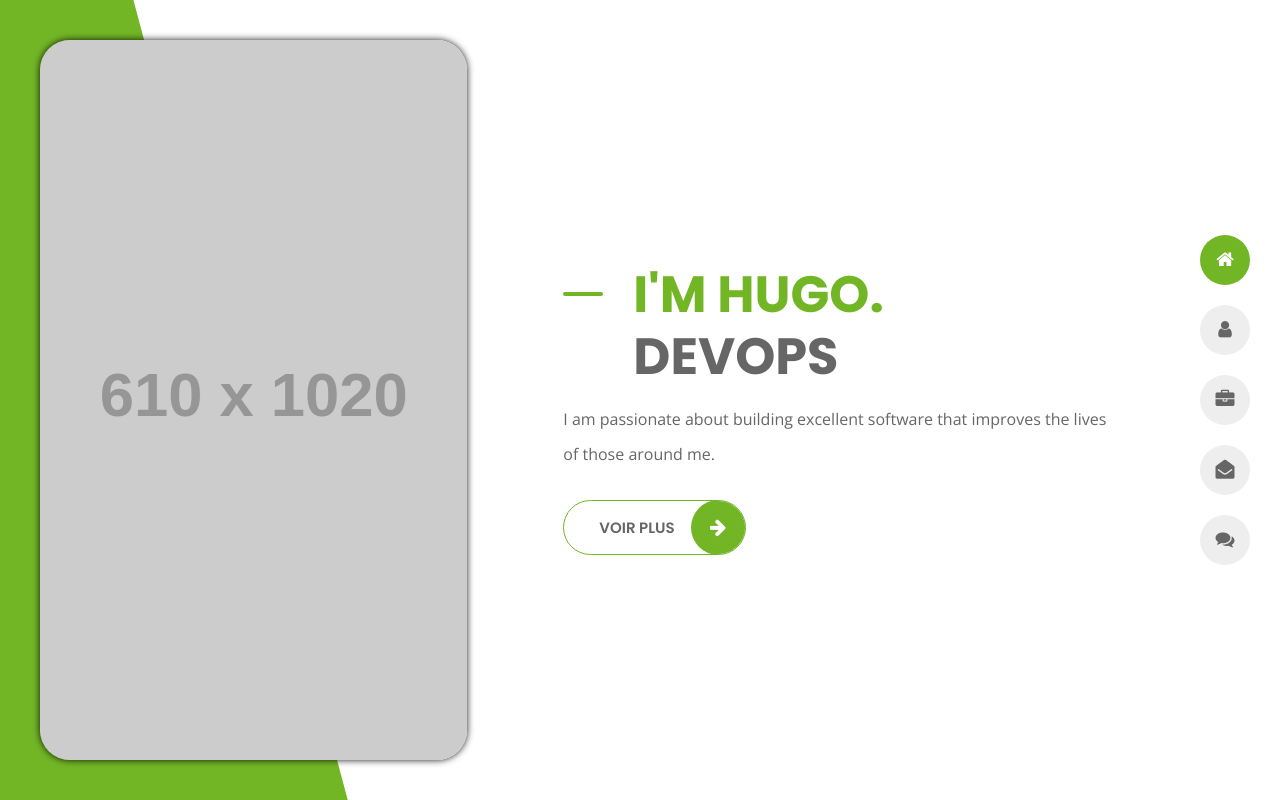
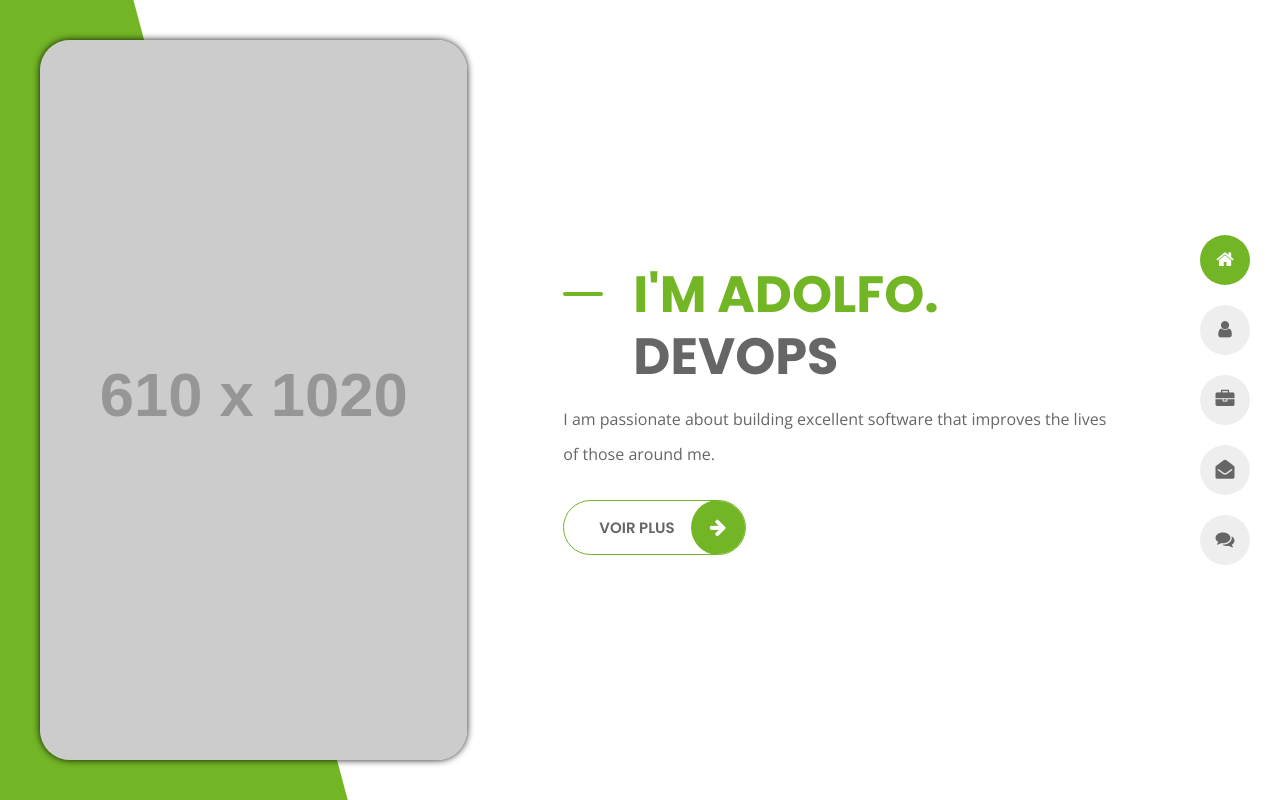
Before and after one commit to A2B78/ftp-site-deploy, a plain HTML site: page site/index.html in a window 1280 px wide. Drawn offline with nearby package versions, Linux system fonts and the light colour scheme; placeholder pictures from the web are drawn by us.

Commit message:
Update index.html

```diff
--- a/site/index.html
+++ b/site/index.html
@@ -89,7 +89,7 @@
         <div class="col-12 col-lg-8 offset-lg-4 home-details text-left text-sm-center text-lg-left">
             <div>
                 <img src="http://via.placeholder.com/300x300.jpg" class="img-fluid main-img-mobile d-none d-sm-block d-lg-none" alt="my picture" />
-                <h1 class="text-uppercase poppins-font">I'm Hugo.<span>DevOps</span></h1>
+                <h1 class="text-uppercase poppins-font">I'm Adolfo.<span>DevOps</span></h1>
                 <p class="open-sans-font">I am passionate about building excellent software that improves the lives of those around me.</p>
                 <a class="button" href="about.html">
                     <span class="button-text">Voir Plus</span>
```
